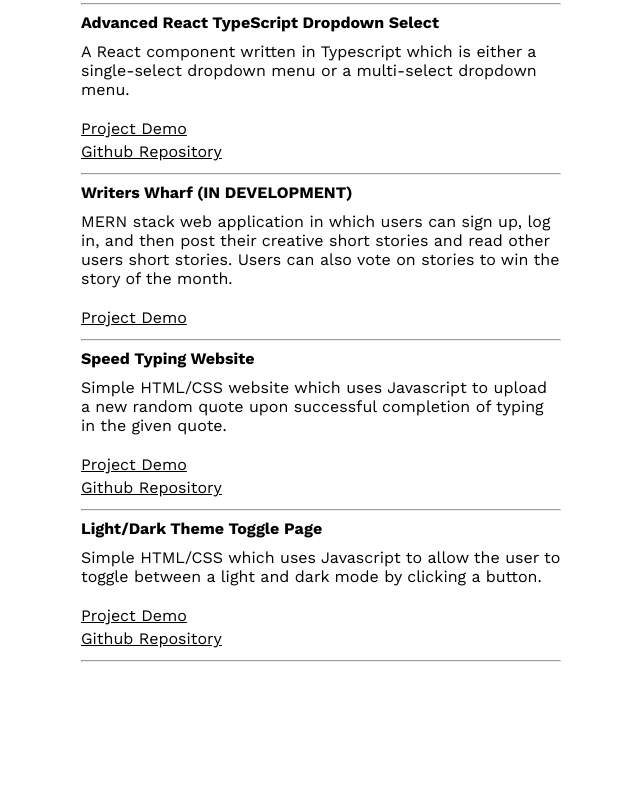
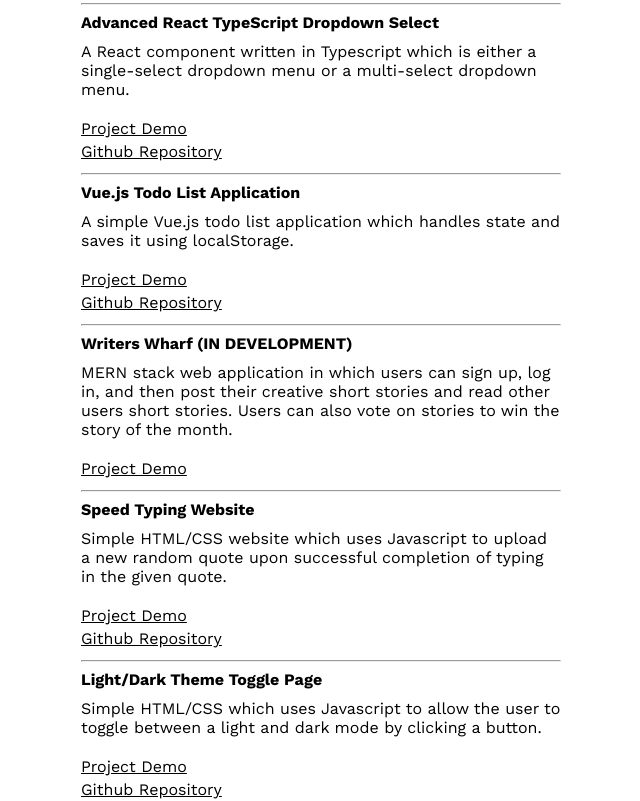
Before and after one commit to Buttersix/portfolio-site, a plain HTML site: page index.html in a window 1280 px wide. Shown: the part 1021-1822 px from the top of the page, without its empty margins (319-959 px from the left). Before the commit the page ends 1701 px from the top, so only its background shows below. Drawn offline with nearby package versions, Linux system fonts and the light colour scheme; a script that the page names is missing.

Commit message:
Added new vue project and removed Junior from title

```diff
--- a/index.html
+++ b/index.html
@@ -19,7 +19,7 @@
   <div class="introduction-container">
     <div class="intro-t1">Hey there, I'm</div>
     <div class="intro-t2">BILLY BUTTERMORE</div>
-    <div class="intro-t3">JUNIOR FULLSTACK ENGINEER</div>
+    <div class="intro-t3">FULL STACK ENGINEER</div>
     <div class="links">
       <a href="https://github.com/Buttersix" target="_blank"><svg class="github-icon" xmlns="http://www.w3.org/2000/svg" viewBox="0 0 24 24"><title>github</title><path d="M12,2A10,10 0 0,0 2,12C2,16.42 4.87,20.17 8.84,21.5C9.34,21.58 9.5,21.27 9.5,21C9.5,20.77 9.5,20.14 9.5,19.31C6.73,19.91 6.14,17.97 6.14,17.97C5.68,16.81 5.03,16.5 5.03,16.5C4.12,15.88 5.1,15.9 5.1,15.9C6.1,15.97 6.63,16.93 6.63,16.93C7.5,18.45 8.97,18 9.54,17.76C9.63,17.11 9.89,16.67 10.17,16.42C7.95,16.17 5.62,15.31 5.62,11.5C5.62,10.39 6,9.5 6.65,8.79C6.55,8.54 6.2,7.5 6.75,6.15C6.75,6.15 7.59,5.88 9.5,7.17C10.29,6.95 11.15,6.84 12,6.84C12.85,6.84 13.71,6.95 14.5,7.17C16.41,5.88 17.25,6.15 17.25,6.15C17.8,7.5 17.45,8.54 17.35,8.79C18,9.5 18.38,10.39 18.38,11.5C18.38,15.32 16.04,16.16 13.81,16.41C14.17,16.72 14.5,17.33 14.5,18.26C14.5,19.6 14.5,20.68 14.5,21C14.5,21.27 14.66,21.59 15.17,21.5C19.14,20.16 22,16.42 22,12A10,10 0 0,0 12,2Z" /></svg></a>
       <a href="https://www.linkedin.com/in/william-buttermore-6a4b86214/" target="_blank"><svg class="linkedin-icon" xmlns="http://www.w3.org/2000/svg" viewBox="0 0 24 24"><title>linkedin</title><path d="M19 3A2 2 0 0 1 21 5V19A2 2 0 0 1 19 21H5A2 2 0 0 1 3 19V5A2 2 0 0 1 5 3H19M18.5 18.5V13.2A3.26 3.26 0 0 0 15.24 9.94C14.39 9.94 13.4 10.46 12.92 11.24V10.13H10.13V18.5H12.92V13.57C12.92 12.8 13.54 12.17 14.31 12.17A1.4 1.4 0 0 1 15.71 13.57V18.5H18.5M6.88 8.56A1.68 1.68 0 0 0 8.56 6.88C8.56 5.95 7.81 5.19 6.88 5.19A1.69 1.69 0 0 0 5.19 6.88C5.19 7.81 5.95 8.56 6.88 8.56M8.27 18.5V10.13H5.5V18.5H8.27Z" /></svg></a>
@@ -61,6 +61,13 @@
     </div>
     <hr />
     <div class="project">
+      <div class="project-header">Vue.js Todo List Application</div>
+      <div class="project-description">A simple Vue.js todo list application which handles state and saves it using localStorage.</div>
+      <a href="https://vue-todo-list-bd9t.onrender.com/" target="_blank">Project Demo</a>
+      <a href="https://github.com/Buttersix/vue-todo-list" target="_blank">Github Repository</a>
+    </div>
+    <hr />
+    <div class="project">
       <div class="project-header">Writers Wharf (IN DEVELOPMENT)</div>
       <div class="project-description">MERN stack web application in which users can sign up, log in, and then post their creative short stories and read other users short stories. Users can also vote on stories to win the story of the month.</div>
       <a href="https://www.writerswharf.com/" target="_blank">Project Demo</a>
```
